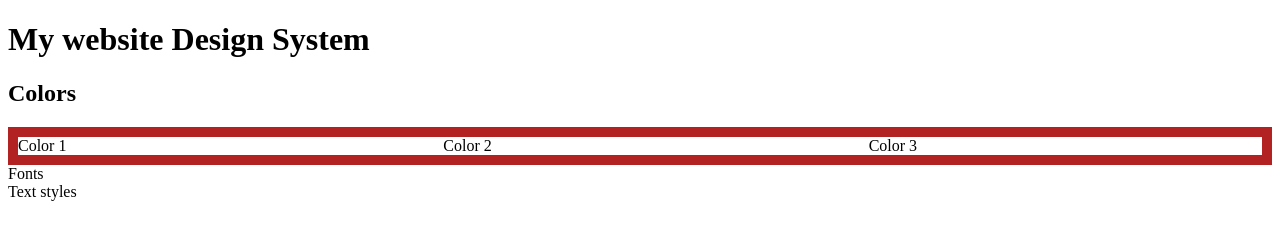
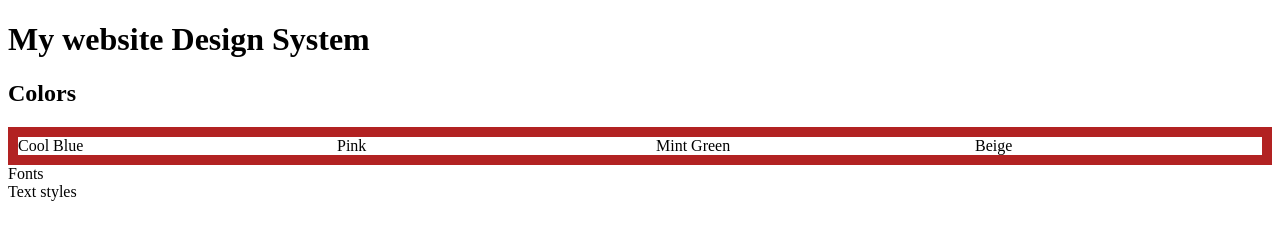
Before and after one commit to cerve86/Codeacademy, a plain HTML site: page DesignSystem/index.html in a window 1280 px wide. Drawn offline with Linux system fonts and the light colour scheme.

Commit message:
boxes color

```diff
--- a/DesignSystem/index.html
+++ b/DesignSystem/index.html
@@ -12,13 +12,14 @@
     <div class="contentBox">
         <h2>Colors</h2>
         <ul class="colorList">
-            <li>Color 1</li>
-            <li>Color 2</li>
-            <li>Color 3</li>
+            <li id="blue">Cool Blue</li>
+            <li id="pink">Pink</li>
+            <li id="mintGreen">Mint Green</li>
+            <li id="beige">Beige</li>
         </ul>
     </div>
 
-    <div class="contentBox"> Fonts</div>
+   <div class="contentBox"> Fonts</div>
     <div class="contentBox"> Text styles</div>
 
 </body>
```
